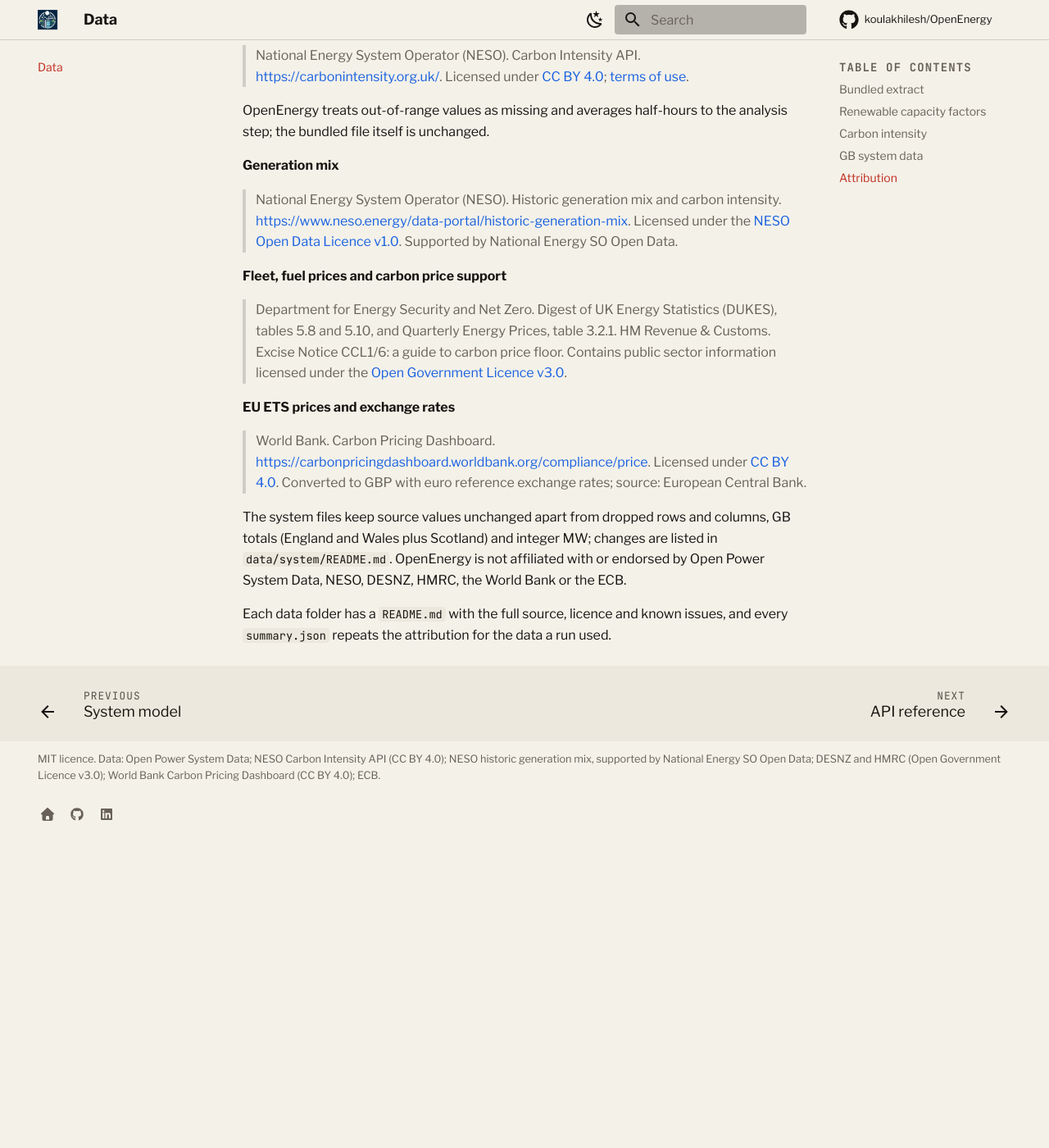
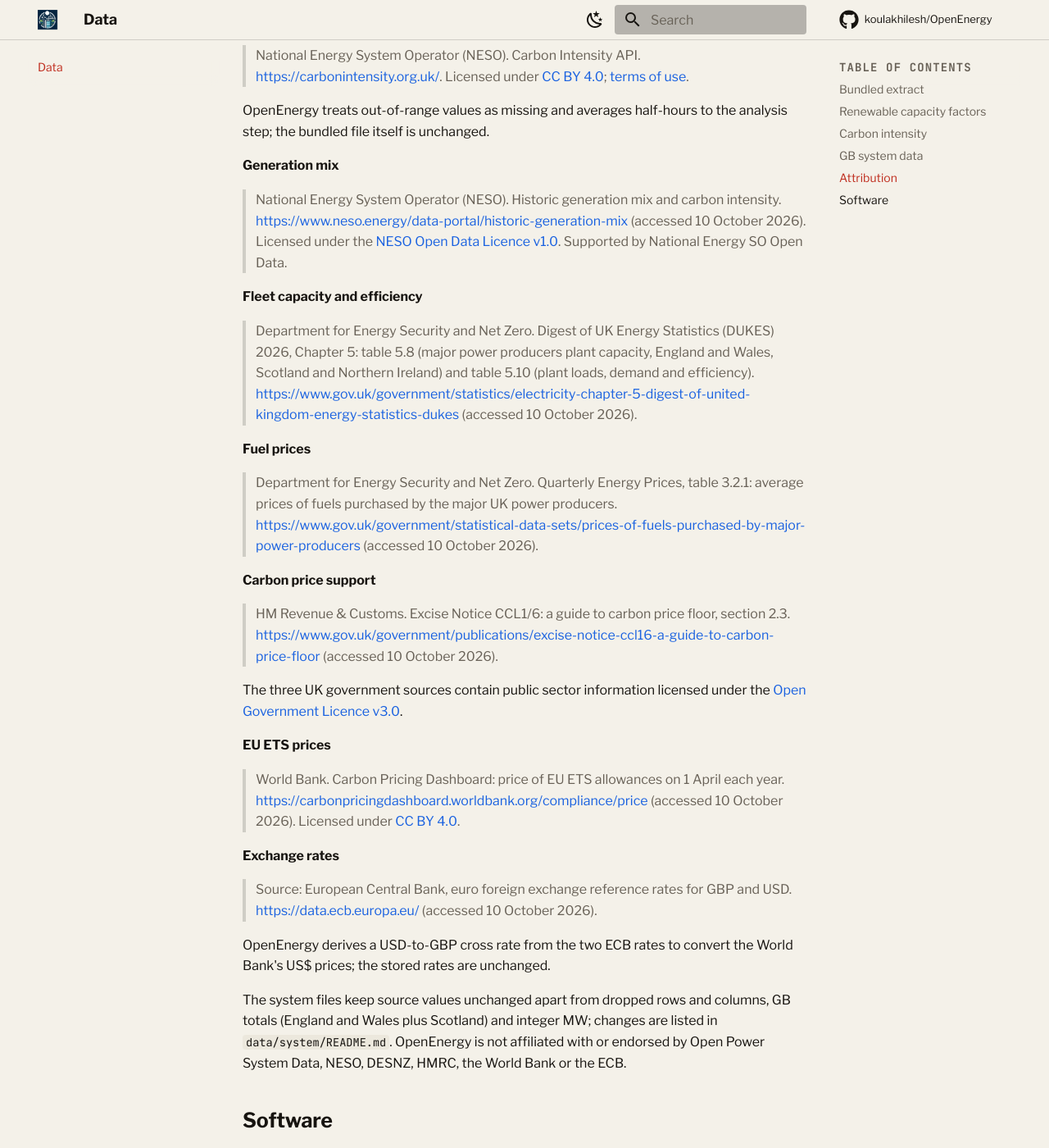
Before and after one commit to koulakhilesh/OpenEnergy, an MkDocs documentation site: the page built from docs/data.md, in a window 1280 px wide and 1400 px high, scrolled down 2292 px. Shown: the whole window at 82% size. Built offline with MkDocs 1.6.1 and Material for MkDocs 9.7.7, drawn with Linux system fonts in a browser that asks for light colours; comment, search, counter and statistics services are not loaded; before the commit the page ends 3317 px from its top, so only the background shows below that; some of the changed text lies outside the part shown.

Commit message:
Complete v3.0 data and software citations
Attribution strings, data/system/README.md, docs (Data page, System model page) and README now give full references with URLs, licence links and access dates for NESO, DESNZ (DUKES 2026 5.8/5.10, QEP 3.2.1), HMRC, the World Bank and the ECB, state that OpenEnergy derives the USD-to-GBP cross rate from ECB rates (as ECB reuse terms require), and cite PyPSA's paper and HiGHS.

```diff
--- a/docs/data.md
+++ b/docs/data.md
@@ -89,29 +89,63 @@ step; the bundled file itself is unchanged.
 **Generation mix**
 
 > National Energy System Operator (NESO). Historic generation mix and carbon intensity.
-> <https://www.neso.energy/data-portal/historic-generation-mix>. Licensed under the
+> <https://www.neso.energy/data-portal/historic-generation-mix> (accessed 10 October 2026).
+> Licensed under the
 > [NESO Open Data Licence v1.0](https://www.neso.energy/data-portal/neso-open-licence).
 > Supported by National Energy SO Open Data.
 
-**Fleet, fuel prices and carbon price support**
+**Fleet capacity and efficiency**
 
-> Department for Energy Security and Net Zero. Digest of UK Energy Statistics (DUKES),
-> tables 5.8 and 5.10, and Quarterly Energy Prices, table 3.2.1. HM Revenue & Customs.
-> Excise Notice CCL1/6: a guide to carbon price floor. Contains public sector information
-> licensed under the
-> [Open Government Licence v3.0](https://www.nationalarchives.gov.uk/doc/open-government-licence/version/3/).
+> Department for Energy Security and Net Zero. Digest of UK Energy Statistics (DUKES)
+> 2026, Chapter 5: table 5.8 (major power producers plant capacity, England and Wales,
+> Scotland and Northern Ireland) and table 5.10 (plant loads, demand and efficiency).
+> <https://www.gov.uk/government/statistics/electricity-chapter-5-digest-of-united-kingdom-energy-statistics-dukes>
+> (accessed 10 October 2026).
 
-**EU ETS prices and exchange rates**
+**Fuel prices**
 
-> World Bank. Carbon Pricing Dashboard.
-> <https://carbonpricingdashboard.worldbank.org/compliance/price>. Licensed under
-> [CC BY 4.0](https://creativecommons.org/licenses/by/4.0/). Converted to GBP with euro
-> reference exchange rates; source: European Central Bank.
+> Department for Energy Security and Net Zero. Quarterly Energy Prices, table 3.2.1:
+> average prices of fuels purchased by the major UK power producers.
+> <https://www.gov.uk/government/statistical-data-sets/prices-of-fuels-purchased-by-major-power-producers>
+> (accessed 10 October 2026).
+
+**Carbon price support**
+
+> HM Revenue & Customs. Excise Notice CCL1/6: a guide to carbon price floor, section 2.3.
+> <https://www.gov.uk/government/publications/excise-notice-ccl16-a-guide-to-carbon-price-floor>
+> (accessed 10 October 2026).
+
+The three UK government sources contain public sector information licensed under the
+[Open Government Licence v3.0](https://www.nationalarchives.gov.uk/doc/open-government-licence/version/3/).
+
+**EU ETS prices**
+
+> World Bank. Carbon Pricing Dashboard: price of EU ETS allowances on 1 April each year.
+> <https://carbonpricingdashboard.worldbank.org/compliance/price> (accessed
+> 10 October 2026). Licensed under
+> [CC BY 4.0](https://creativecommons.org/licenses/by/4.0/).
+
+**Exchange rates**
+
+> Source: European Central Bank, euro foreign exchange reference rates for GBP and USD.
+> <https://data.ecb.europa.eu/> (accessed 10 October 2026).
+
+OpenEnergy derives a USD-to-GBP cross rate from the two ECB rates to convert the World
+Bank's US$ prices; the stored rates are unchanged.
 
 The system files keep source values unchanged apart from dropped rows and columns, GB
 totals (England and Wales plus Scotland) and integer MW; changes are listed in
 `data/system/README.md`. OpenEnergy is not affiliated with or endorsed by Open Power
 System Data, NESO, DESNZ, HMRC, the World Bank or the ECB.
 
+## Software
+
+The system model's storage dispatch uses PyPSA:
+
+> T. Brown, J. Hörsch, D. Schlachtberger. PyPSA: Python for Power System Analysis.
+> Journal of Open Research Software 6(1), 2018. <https://doi.org/10.5334/jors.188>.
+
+Optimisation problems are solved with [HiGHS](https://highs.dev) (MIT licence).
+
 Each data folder has a `README.md` with the full source, licence and known issues, and
 every `summary.json` repeats the attribution for the data a run used.
```
Also changed, not shown: README.md (+7 -2 lines), data/system/README.md (+2 -2 lines), docs/guides/system-model.md (+21 -0 lines), 2 other files.
